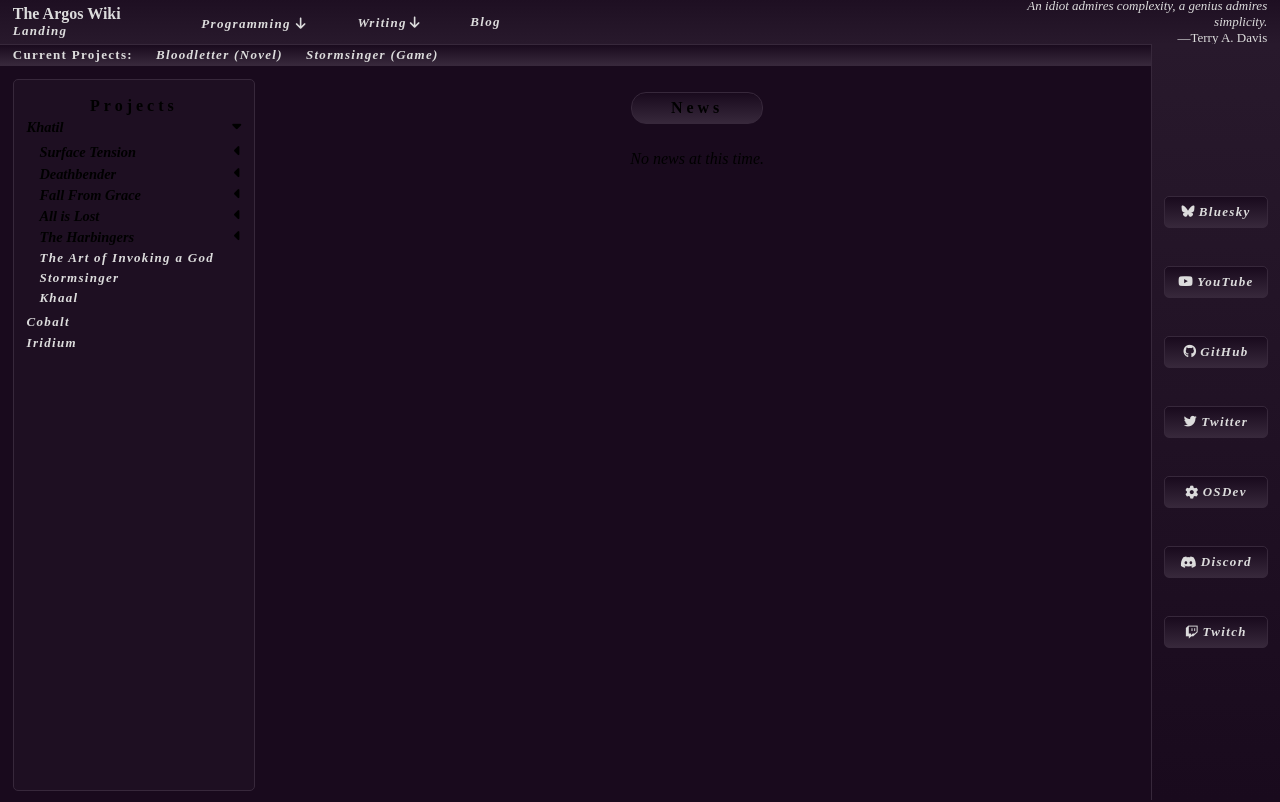
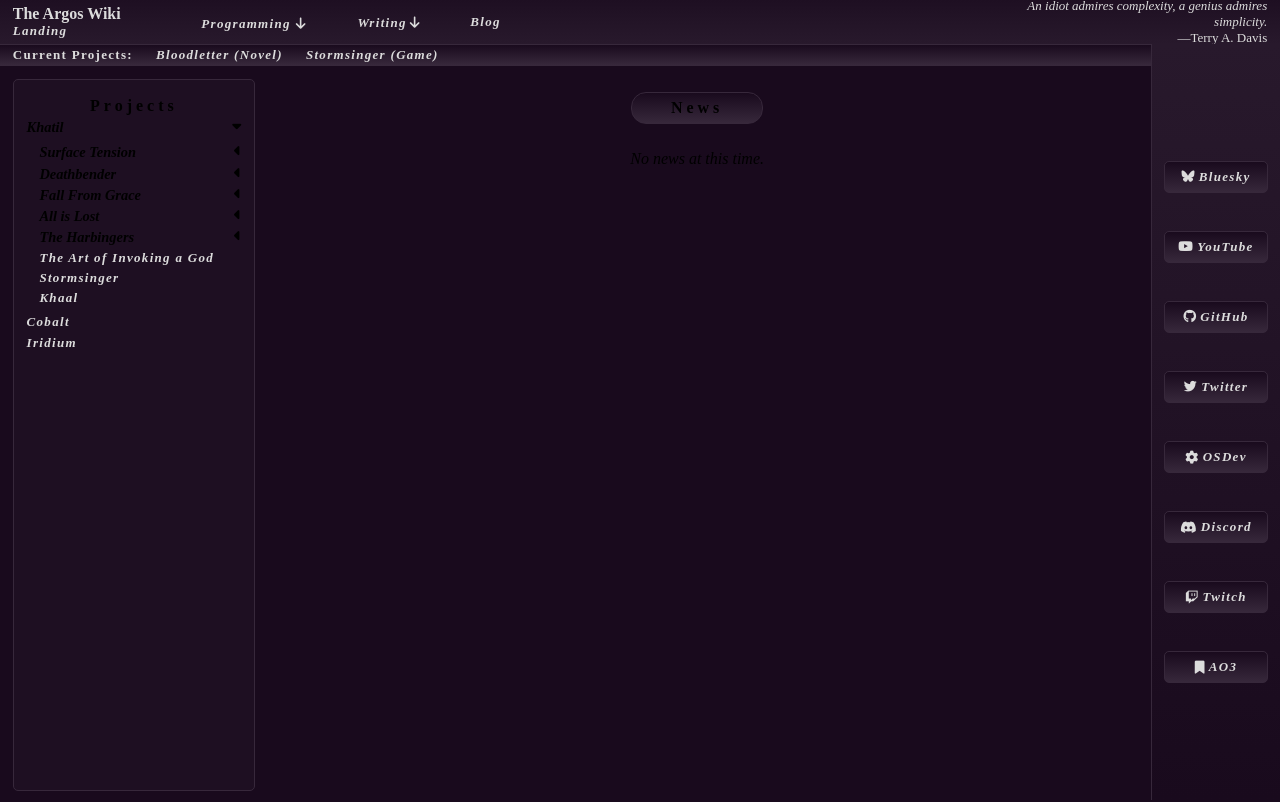
Before and after one commit to israfiel-a/israfiel-a, a plain HTML site: page index.html in a window 1280 px wide. Drawn offline with Linux system fonts and the light colour scheme.

Commit message:
added ao3 badge

```diff
--- a/index.html
+++ b/index.html
@@ -71,6 +71,7 @@
             <a target="_blank" href="https://wiki.osdev.org/Expanded_Main_Page"><i class="fa-solid fa-gear"></i> OSDev</a>
             <a target="_blank" href="https://discordapp.com/users/1263231095411965967"><i class="fa-brands fa-discord"></i> Discord</a>
             <a target="_blank" href="https://www.twitch.tv/israfiela"><i class="fa-brands fa-twitch"></i> Twitch</a>
+            <a target="_blank" href="https://archiveofourown.org/users/throwawayJoke/profile"><i class="fa-solid fa-bookmark"></i> AO3</a>
         </aside>
         <main>
             <section>
```
